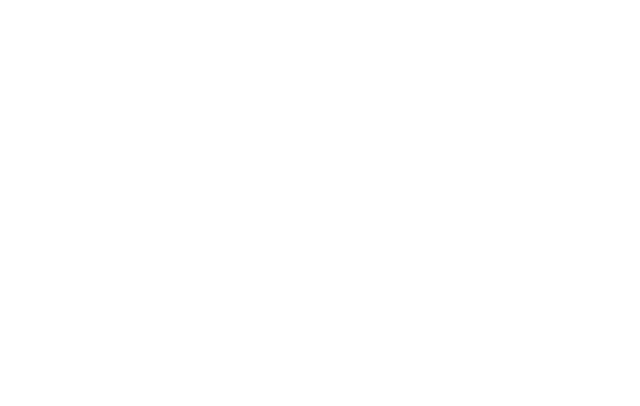
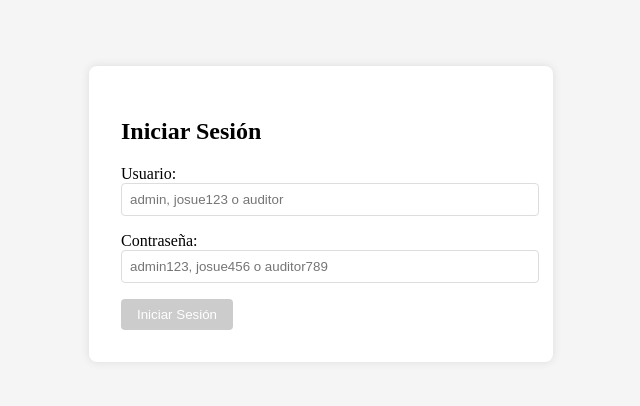
Before and after one commit to Davidjoel12/ZeroCoin, an Angular app: page /login in a window 1280 px wide. Before the commit this address led to /. Shown: the part 194-600 px from the top of the page, without its empty margins (319-959 px from the left). Built offline with nearby package versions, Linux system fonts and the light colour scheme.

Commit message:
login con falla para cargar el json

```diff
--- a/src/app/app.component.html
+++ b/src/app/app.component.html
@@ -1,2 +1 @@
-
 <router-outlet></router-outlet>
--- a/src/app/app.routes.ts
+++ b/src/app/app.routes.ts
@@ -1,6 +1,9 @@
 import { Routes } from '@angular/router';
 import { HomeComponent } from './home/home.component';
+import { LoginComponent } from './login/login.component';
 
 export const routes: Routes = [
+    { path: 'login', component: LoginComponent },
+    { path: '', redirectTo: '/login', pathMatch: 'full' },
     {path: '', component: HomeComponent},
 ];
--- a/src/app/home/home.component.html
+++ b/src/app/home/home.component.html
@@ -1,7 +1,7 @@
 <!-- Encabezado -->
 <header class="header">
   <link rel="stylesheet" href="https://cdnjs.cloudflare.com/ajax/libs/font-awesome/5.15.4/css/all.min.css">
-  <h1>🌀 LISTA DE JUEGOS</h1>
+  <h1>🌀 Zero Coins</h1>
   <div class="buttons">
       <button class="headerButton">🛒 CARRITO</button>
       <button class="headerButton">❓ AYUDA</button>
@@ -10,6 +10,7 @@
 
 <!-- Contenedor de la lista de juegos -->
  <body>
+  <h1>🌀 LISTA DE JUEGOS</h1>
 <div class="gameList">
   <ul>
     @for(game of juego; track game.id){
--- /dev/null
+++ b/src/app/login/login.component.css
@@ -0,0 +1,58 @@
+.login-container {
+    display: flex;
+    justify-content: center;
+    align-items: center;
+    height: 100vh;
+    background-color: #f5f5f5;
+  }
+
+  .login-box {
+    background: white;
+    padding: 2rem;
+    border-radius: 8px;
+    box-shadow: 0 0 10px rgba(0,0,0,0.1);
+    width: 100%;
+    max-width: 400px;
+  }
+
+  .form-group {
+    margin-bottom: 1rem;
+  }
+
+  .form-control {
+    width: 100%;
+    padding: 0.5rem;
+    border: 1px solid #ddd;
+    border-radius: 4px;
+  }
+
+  .btn {
+    padding: 0.5rem 1rem;
+    border: none;
+    border-radius: 4px;
+    cursor: pointer;
+  }
+
+  .btn-primary {
+    background-color: #007bff;
+    color: white;
+  }
+
+  .btn-primary:disabled {
+    background-color: #cccccc;
+    cursor: not-allowed;
+  }
+
+  .alert-danger {
+    color: #721c24;
+    background-color: #f8d7da;
+    border-color: #f5c6cb;
+    padding: 0.75rem 1.25rem;
+    margin-bottom: 1rem;
+    border-radius: 4px;
+  }
+
+  .error-message {
+    color: #dc3545;
+    font-size: 0.8rem;
+  }
--- /dev/null
+++ b/src/app/login/login.component.html
@@ -0,0 +1,46 @@
+<div class="login-container">
+    <div class="login-box">
+      <h2>Iniciar Sesión</h2>
+
+      <div *ngIf="errorMessage" class="alert alert-danger">
+        {{ errorMessage }}
+      </div>
+
+      <form (ngSubmit)="onSubmit(loginForm)" #loginForm="ngForm">
+        <div class="form-group">
+          <label for="username">Usuario:</label>
+          <input type="text" id="username" name="username"
+                 [(ngModel)]="credentials.username"
+                 #username="ngModel"
+                 required
+                 class="form-control"
+                 placeholder="admin, josue123 o auditor">
+          <div *ngIf="username.invalid && (username.dirty || username.touched)"
+               class="error-message">
+            Usuario requerido
+          </div>
+        </div>
+
+        <div class="form-group">
+          <label for="password">Contraseña:</label>
+          <input type="password" id="password" name="password"
+                 [(ngModel)]="credentials.password"
+                 #password="ngModel"
+                 required
+                 class="form-control"
+                 placeholder="admin123, josue456 o auditor789">
+          <div *ngIf="password.invalid && (password.dirty || password.touched)"
+               class="error-message">
+            Contraseña requerida
+          </div>
+        </div>
+
+        <button type="submit"
+                [disabled]="loginForm.invalid || isLoading"
+                class="btn btn-primary">
+          <span *ngIf="!isLoading">Iniciar Sesión</span>
+          <span *ngIf="isLoading">Verificando...</span>
+        </button>
+      </form>
+    </div>
+  </div>
--- /dev/null
+++ b/src/app/login/login.component.ts
@@ -0,0 +1,71 @@
+import { Component } from '@angular/core';
+import { HttpClient } from '@angular/common/http';
+import { Router } from '@angular/router';
+import { NgForm } from '@angular/forms';
+import { CommonModule } from '@angular/common';
+import { FormsModule } from '@angular/forms';
+
+@Component({
+  selector: 'app-login',
+  standalone: true,
+  imports: [CommonModule, FormsModule],
+  templateUrl: './login.component.html',
+  styleUrls: ['./login.component.css'],
+  providers: []
+})
+export class LoginComponent {
+  users: any[] = [];
+  credentials = { username: '', password: '' };
+  errorMessage = '';
+  isLoading = false;
+
+  constructor(private http: HttpClient, private router: Router) {
+    this.loadUsers();
+  }
+
+  loadUsers() {
+    this.http.get<any[]>('assets/users.json').subscribe(
+      users => {
+        console.log('Usuarios cargados:', users);
+        this.users = users;
+      },
+      error => console.error('Error:', error)
+    );
+  }
+
+  onSubmit(form: NgForm) {
+    if (form.invalid) return;
+
+    this.isLoading = true;
+    this.errorMessage = '';
+
+    setTimeout(() => {
+      const user = this.users.find(u =>
+        u.username === this.credentials.username &&
+        u.password === this.credentials.password
+      );
+
+      if (user) {
+        localStorage.setItem('currentUser', JSON.stringify(user));
+        this.router.navigate(['/']);
+      } else {
+        this.errorMessage = 'Usuario o contraseña incorrectos';
+      }
+      this.isLoading = false;
+    }, 800);
+  }
+
+  isLoggedIn(): boolean {
+    return !!localStorage.getItem('currentUser');
+  }
+
+  getCurrentUser(): any {
+    const user = localStorage.getItem('currentUser');
+    return user ? JSON.parse(user) : null;
+  }
+
+  logout() {
+    localStorage.removeItem('currentUser');
+    this.router.navigate(['/login']);
+  }
+}
--- /dev/null
+++ b/src/assets/users.json
@@ -0,0 +1,17 @@
+[
+    {
+      "username": "admin",
+      "password": "admin123",
+      "role": "admin"
+    },
+    {
+      "username": "josue123",
+      "password": "josue456",
+      "role": "user"
+    },
+    {
+      "username": "auditor",
+      "password": "auditor789",
+      "role": "auditor"
+    }
+  ]
```
Also changed, not shown: 1 other file (tests, documents, lock files or other folders).
